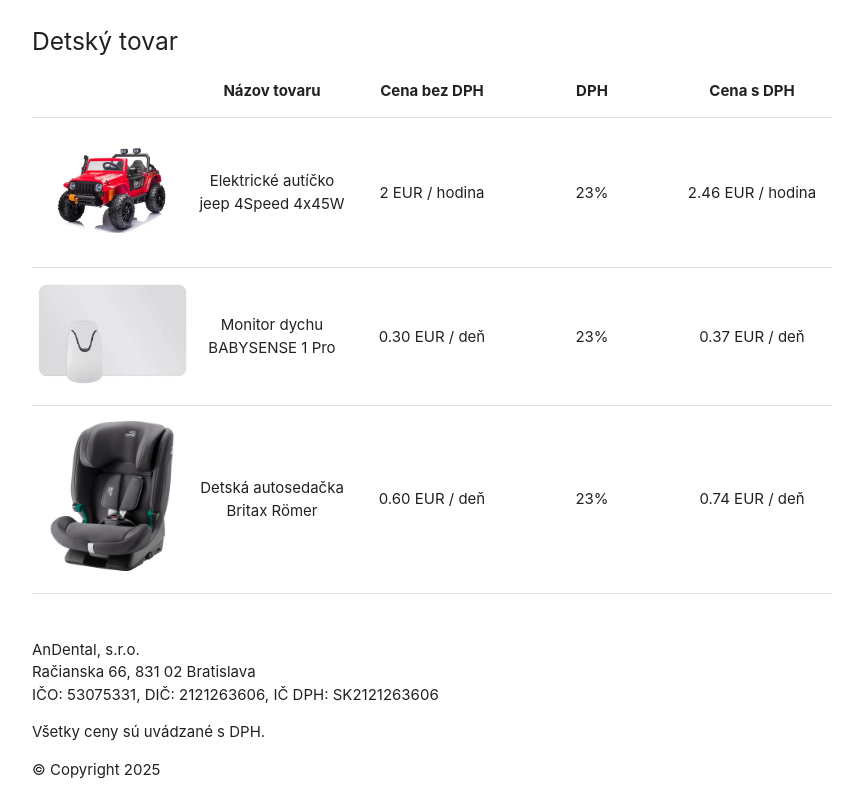
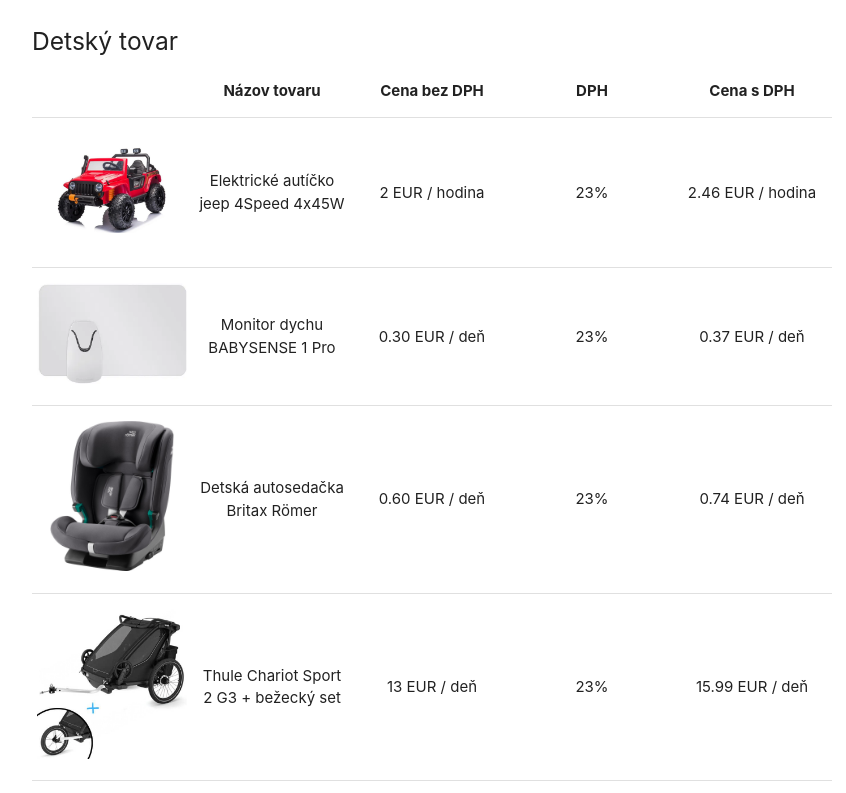
Before and after one commit to andental/andental.sk, a plain HTML site: page rent/index.html in a window 1280 px wide. Shown: the part 149-942 px from the top of the page, without its empty margins (160-1006 px from the left). Drawn offline with nearby package versions, Linux system fonts and the light colour scheme.

Commit message:
Add Thule Chariot Sport 2

```diff
--- a/rent/index.html
+++ b/rent/index.html
@@ -52,6 +52,15 @@
                         <td>0.74 EUR / deň</td>
                     </tr>
                 </tbody>
+                <tbody>
+                    <tr>
+                        <td><img src="img/thule-chariot-sport-2-g3-double-black-bike-set-kocikovy-set-bezecky-set.jpeg" alt="Thule Chariot Sport 2 G3 + bežecký set" class="responsive-img"></td>
+                        <td>Thule Chariot Sport 2 G3 + bežecký set</td>
+                        <td>13 EUR / deň</td>
+                        <td>23%</td>
+                        <td>15.99 EUR / deň</td>
+                    </tr>
+                </tbody>
             </table>
         </div>
     </div>
```
Also changed, not shown: rent/img/thule-chariot-sport-2-g3-double-black-bike-set-kocikovy-set-bezecky-set.jpeg (added).
